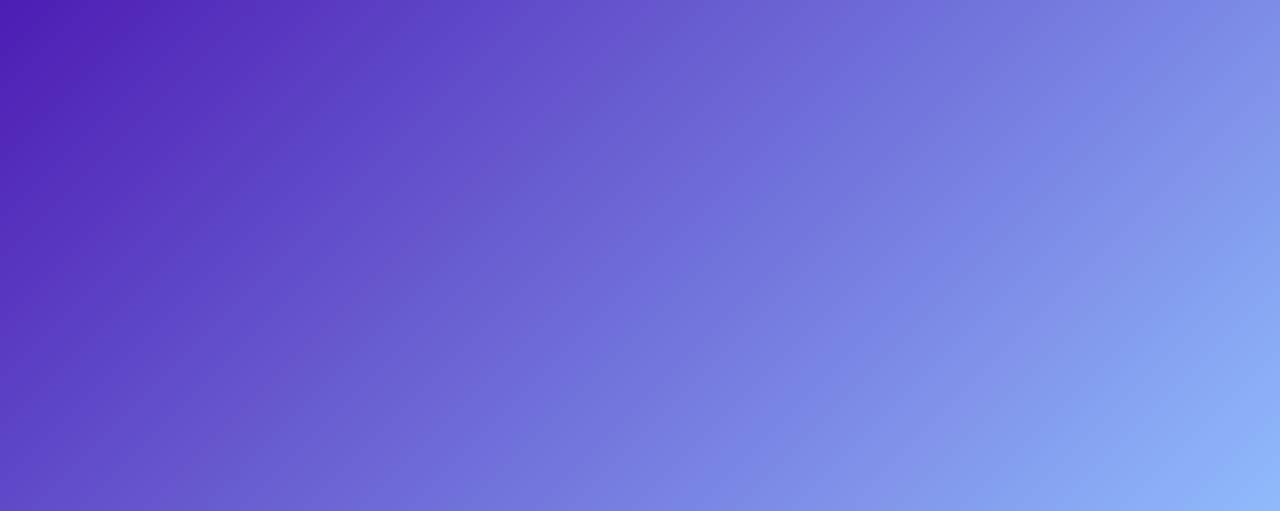
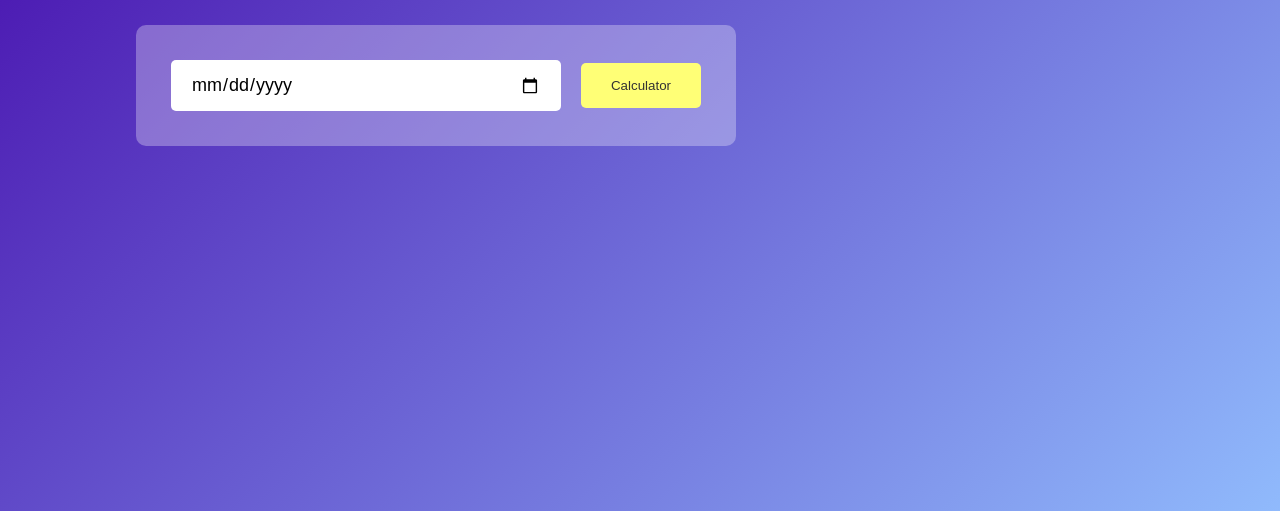
Before and after one commit to MenukaSankalpa/Project-28, a plain HTML site: page index.html in a window 1280 px wide. Shown: the part 289-800 px from the top of the page. Drawn offline with Linux system fonts and the light colour scheme.

Commit message:
input-box class coded

```diff
--- a/index.html
+++ b/index.html
@@ -10,6 +10,10 @@
     <div class="container">
         <div class="calculator">
             <h1>JS(JavaScript)  <br><span>Age calculator</span></h1>
+            <div class="input-box">
+                <input type="date" id="date">
+                <button>Calculator</button>
+            </div>
         </div>
     </div>
 
--- a/style.css
+++ b/style.css
@@ -20,3 +20,34 @@
 .calculator h1{
     font-size: 60px;
 }
+.calculator span{
+    color: #ffff76;
+}
+.input-box{
+    margin: 40px 0;
+    padding: 35px;
+    border-radius: 10px;
+    background: rgba(255, 255, 255, 0.3);
+    display: flex;
+    align-items: center;
+}
+.input-box input{
+    flex: 1;
+    margin-right: 20px;
+    padding: 14px 20px;
+    border: 0;
+    outline: 0;
+    font-size: 18px;
+    border-radius: 5px;
+    position: relative;
+}
+.input-box button{
+    background: #ffff76;
+    border: 0;
+    outline: 0;
+    padding: 15px 30px;
+    border-radius: 5px;
+    font-weight: 500;
+    color: #333;
+    cursor: pointer;
+}
```
